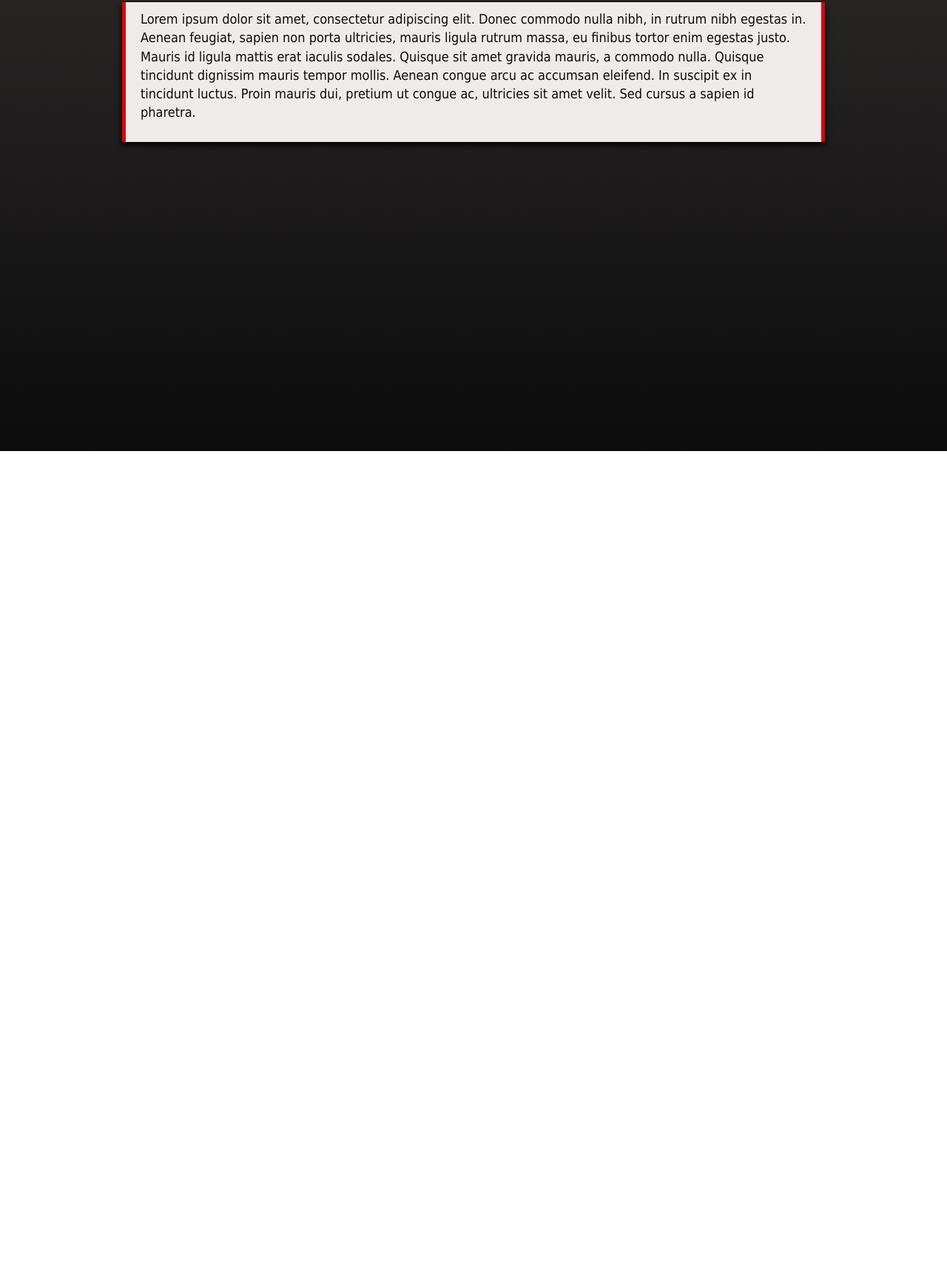
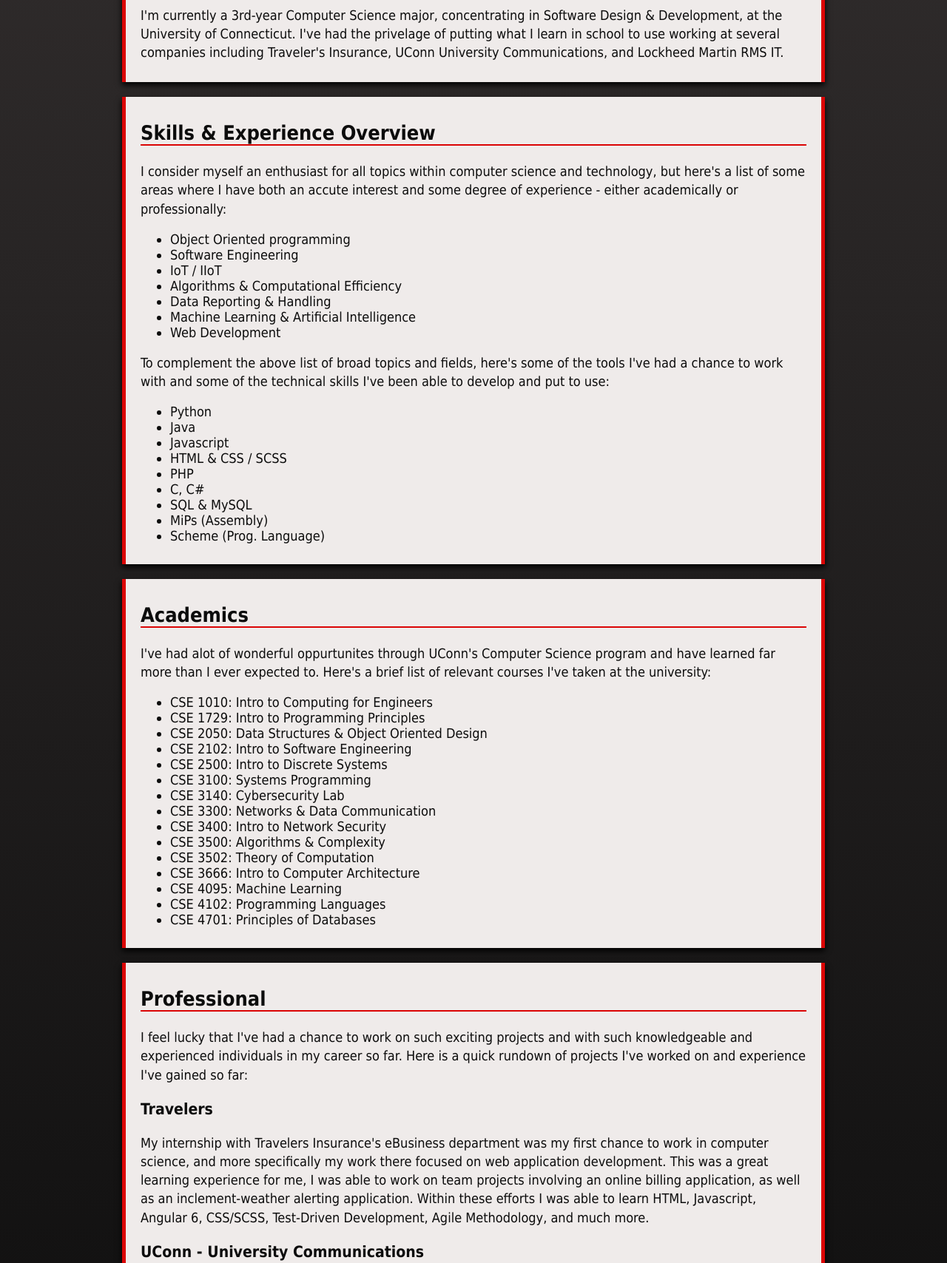
Before and after one commit to ckorzon/ckorzon.github.io, a plain HTML site: page MyWork/index.html in a window 1280 px wide. Shown: the part 190-1898 px from the top of the page at 74% size. Before the commit the page ends 800 px from the top, so only its background shows below. Drawn offline with Linux system fonts and the light colour scheme.

Commit message:
Filled in more content

```diff
--- a/MyWork/index.html
+++ b/MyWork/index.html
@@ -25,7 +25,7 @@
         <div class="navbar">
             <div class="navContent">
                 <ul>
-                    <li><a class="link" href='/Home'>Home</a></li>
+                    <li><a class="link" href='/'>Home</a></li>
                     <li><a class="link" href='/AboutMe'>About Me</a></li>
                     <li><a class="link" href='/MyWork'>My Work</a></li>
                     <li><a class="link" href='/Contact'>Contact</a></li>
@@ -33,10 +33,95 @@
             </div>
         </div>
         <div class="bodyContainer white first">
-            <p>My Work</p>
+            <h2>My Work</h2>
+            <p>
+                I'm currently a 3rd-year Computer Science major, concentrating in Software Design & Development, at the University of Connecticut. I've had the privelage of
+                putting what I learn in school to use working at several companies including Traveler's Insurance, UConn University Communications, and Lockheed Martin RMS IT.
+            </p>
         </div>
         <div class="bodyContainer white">
-            <p>Lorem ipsum dolor sit amet, consectetur adipiscing elit. Donec commodo nulla nibh, in rutrum nibh egestas in. Aenean feugiat, sapien non porta ultricies, mauris ligula rutrum massa, eu finibus tortor enim egestas justo. Mauris id ligula mattis erat iaculis sodales. Quisque sit amet gravida mauris, a commodo nulla. Quisque tincidunt dignissim mauris tempor mollis. Aenean congue arcu ac accumsan eleifend. In suscipit ex in tincidunt luctus. Proin mauris dui, pretium ut congue ac, ultricies sit amet velit. Sed cursus a sapien id pharetra.</p>
+            <h2>Skills & Experience Overview</h2>
+            <p>
+                I consider myself an enthusiast for all topics within computer science and technology, but here's a list of some areas where I have both an accute interest
+                and some degree of experience - either academically or professionally:
+            </p>
+            <ul>
+                <li>Object Oriented programming</li>
+                <li>Software Engineering</li>
+                <li>IoT / IIoT</li>
+                <li>Algorithms & Computational Efficiency</li>
+                <li>Data Reporting & Handling</li>
+                <li>Machine Learning & Artificial Intelligence</li>
+                <li>Web Development</li>
+            </ul>
+            <p>
+                To complement the above list of broad topics and fields, here's some of the tools I've had a chance to work with and some of the technical skills I've
+                been able to develop and put to use:
+            </p>
+            <ul>
+                <li>Python</li>
+                <li>Java</li>
+                <li>Javascript</li>
+                <li>HTML & CSS / SCSS</li>
+                <li>PHP</li>
+                <li>C, C#</li>
+                <li>SQL & MySQL</li>
+                <li>MiPs (Assembly)</li>
+                <li>Scheme (Prog. Language)</li>
+            </ul>
+        </div>
+        <div class="bodyContainer white">
+            <h2>Academics</h2>
+            <p>
+                I've had alot of wonderful oppurtunites through UConn's Computer Science program and have learned far more than I ever expected to. Here's a brief list
+                of relevant courses I've taken at the university:
+            </p>
+            <ul>
+                <li>CSE 1010: Intro to Computing for Engineers</li>
+                <li>CSE 1729: Intro to Programming Principles</li>
+                <li>CSE 2050: Data Structures & Object Oriented Design</li>
+                <li>CSE 2102: Intro to Software Engineering</li>
+                <li>CSE 2500: Intro to Discrete Systems</li>
+                <li>CSE 3100: Systems Programming</li>
+                <li>CSE 3140: Cybersecurity Lab</li>
+                <li>CSE 3300: Networks & Data Communication</li>
+                <li>CSE 3400: Intro to Network Security</li>
+                <li>CSE 3500: Algorithms & Complexity</li>
+                <li>CSE 3502: Theory of Computation</li>
+                <li>CSE 3666: Intro to Computer Architecture</li>
+                <li>CSE 4095: Machine Learning</li>
+                <li>CSE 4102: Programming Languages</li>
+                <li>CSE 4701: Principles of Databases</li>
+            </ul>
+        </div>
+        <div class="bodyContainer white">
+            <h2>Professional</h2>
+            <p>
+                I feel lucky that I've had a chance to work on such exciting projects and with such knowledgeable and experienced individuals in my career so far. Here is a
+                quick rundown of projects I've worked on and experience I've gained so far:
+            </p>
+            <h3>Travelers</h3>
+            <p>
+                My internship with Travelers Insurance's eBusiness department was my first chance to work in computer science, and more specifically my work there focused on
+                web application development. This was a great learning experience for me, I was able to work on team projects involving an online billing application, as well
+                as an inclement-weather alerting application. Within these efforts I was able to learn HTML, Javascript, Angular 6, CSS/SCSS, Test-Driven Development,
+                Agile Methodology, and much more.
+            </p>
+            <h3>UConn - University Communications</h3>
+            <p>
+                I've worked part time as a student web developer for University Communications at UConn for a little over a year now and it's been a fantastic learning and
+                development experience. I've been able to expand upon my knowledge of web development, working with tools such as Wordpress, PHP, Docker, and more. Working here
+                has also helped me understand the importance of accessibilty in web development and some of the best approaches to developing sites to accommodate all users.
+                Some of the projects I've worked on here include an Economic Impact webpage, a Commencement site for a graduating class, and various search enhancement features across
+                several of the University's webpages.
+            </p>
+            <h3>Lockheed Martin</h3>
+            <p>
+                During the summers of 2019 and 2020 I've had the pleasure of working for Lockheed Martin's IT department within the RMS business area - specifically at Sikorsky
+                in Stratford, Connecticut. Working for Lockheed Martin has been an amazingly educational and fulfilling opportunity which has allowed me to branch out to other areas
+                within computer science. Some of these areas which I had a chance to get exposure to include IIoT (Industrial Internet of Things), Application Monitoring - including
+                the health and use levels of application servers, and various forms of Data Reporting.
+            </p>
         </div>
     </body>
 </html>
```
Also changed, not shown: AboutMe/index.html (+1 -1 lines), Contact/index.html (+3 -5 lines), index.html (renamed from Home/index.html, +2 -2 lines).
